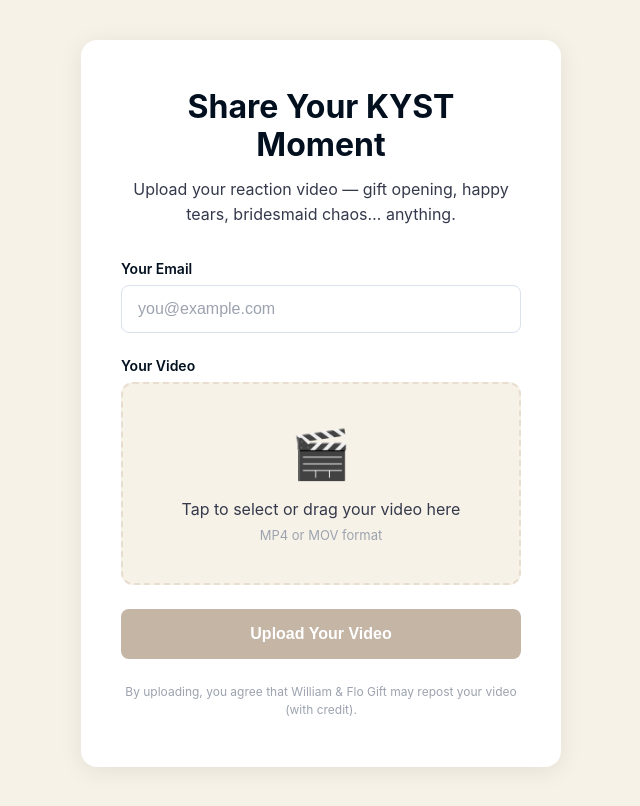
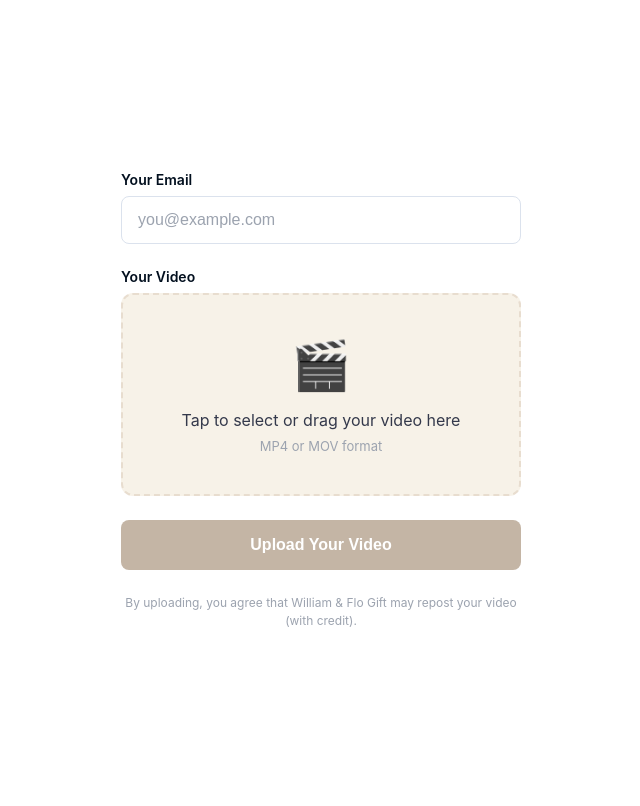
Before and after one commit to mauryajatin45/video-upload, a Next.js app: page /upload in a window 1280 px wide. Shown: the whole page, without its empty margins (319-959 px from the left). Built offline with nearby package versions, Linux system fonts and the light colour scheme.

Commit message:
chore: Commented out upload page title, subtitle, body background, and upload card shadow.

```diff
--- a/src/app/globals.css
+++ b/src/app/globals.css
@@ -24,7 +24,7 @@ html, body {
 }
 
 body {
-  background-color: var(--bg-cream);
+  /* background-color: var(--bg-cream); */
   color: var(--text-dark);
 }
 
@@ -45,7 +45,7 @@ body {
   padding: 48px 40px;
   max-width: 480px;
   width: 100%;
-  box-shadow: 0 4px 24px rgba(0, 0, 0, 0.08);
+  /* box-shadow: 0 4px 24px rgba(0, 0, 0, 0.08); */
 }
 
 /* Heading */
--- a/src/app/upload/page.tsx
+++ b/src/app/upload/page.tsx
@@ -130,10 +130,10 @@ export default function UploadPage() {
   return (
     <div className="upload-container">
       <div className="upload-card">
-        <h1 className="upload-title">Share Your KYST Moment</h1>
+        {/* <h1 className="upload-title">Share Your KYST Moment</h1>
         <p className="upload-subtitle">
           Upload your reaction video — gift opening, happy tears, bridesmaid chaos… anything.
-        </p>
+        </p> */}
 
         <form onSubmit={handleSubmit}>
           <div className="form-group">
```
